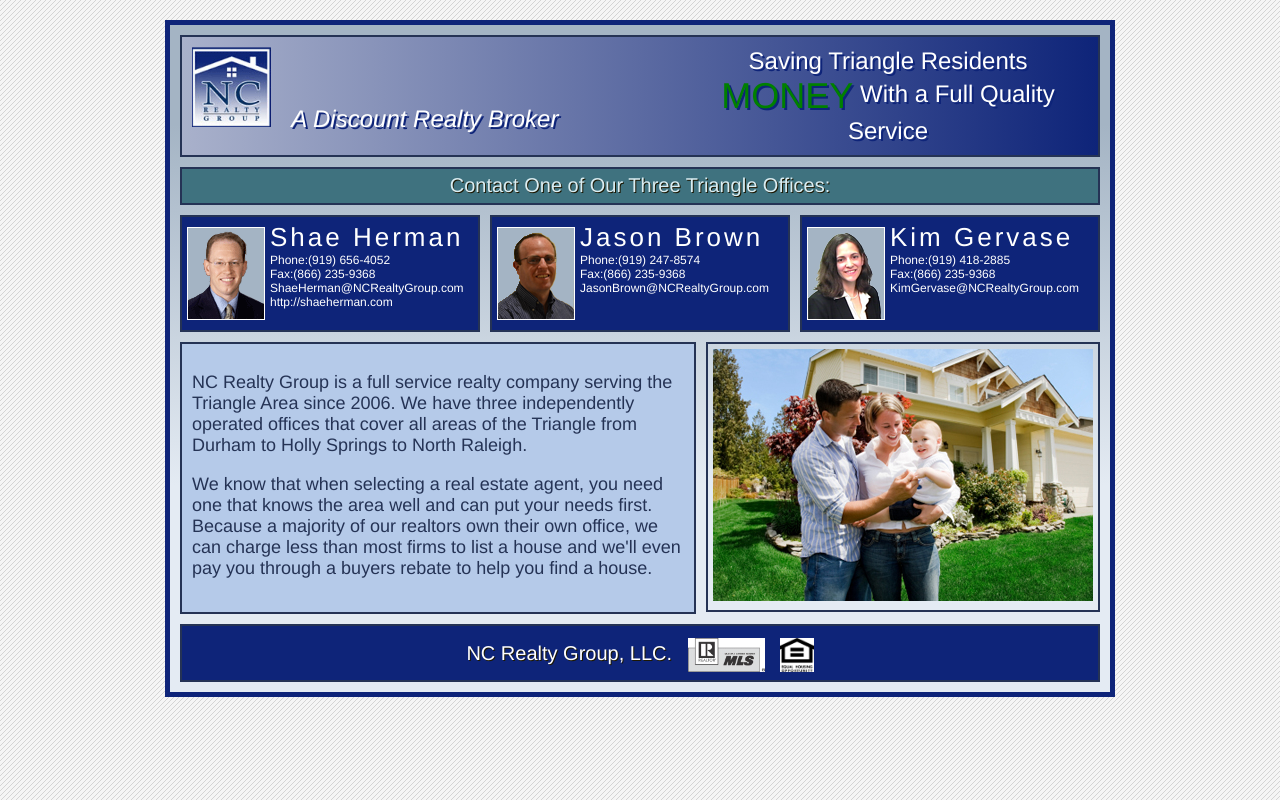
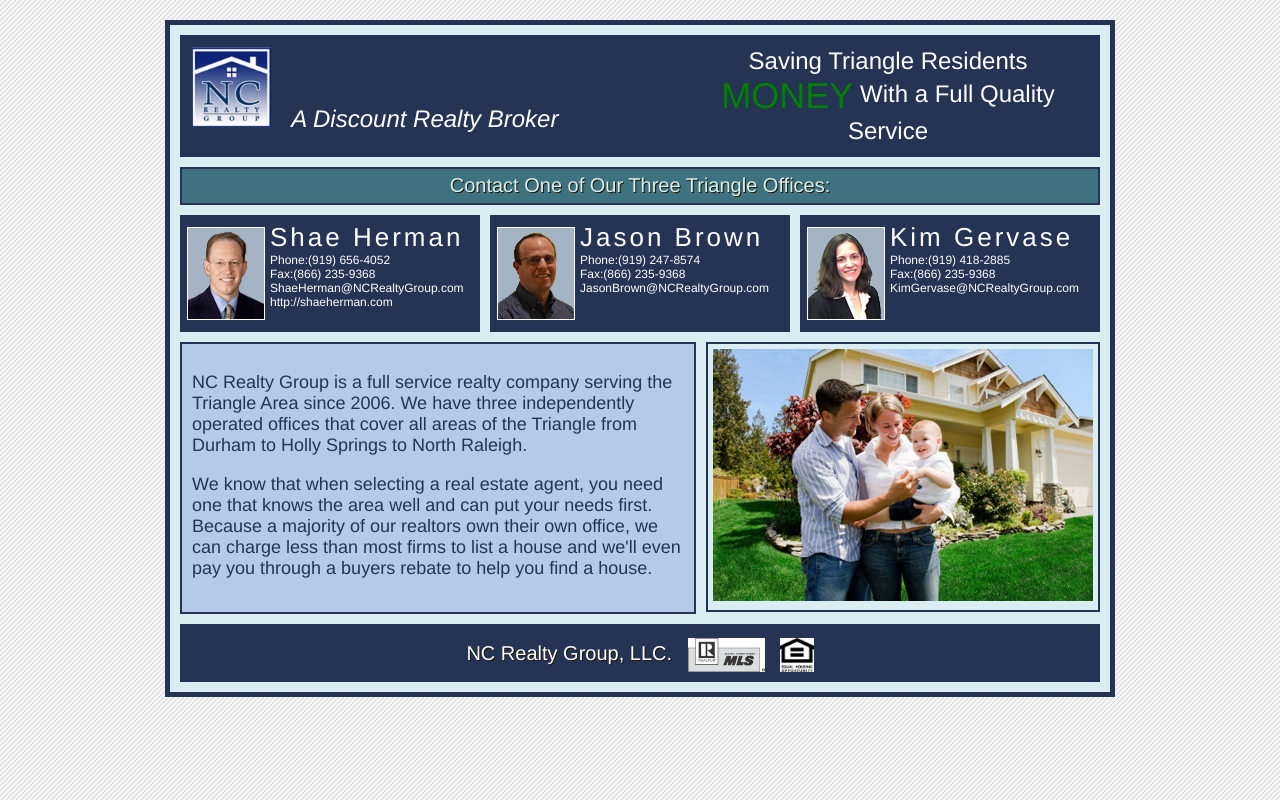
Before and after one commit to jmb41076/ncrealtygroup, a website: page src/pages/index.html in a window 1280 px wide. Drawn offline with nearby package versions, Linux system fonts and the light colour scheme; files that its build step writes are made by us from their sources; files whose address does not match are found by name.

Commit message:
new blue

```diff
--- a/src/sass/ncrealtygroup.scss
+++ b/src/sass/ncrealtygroup.scss
@@ -1,4 +1,7 @@
-$bgColor: #A4B4C4;
+//$bgColor: #A4B4C4;
+$bgColor: #daedf2;
+$ncRealtyBlue: #253355;
+
 
 * {
     font-family: "Helvetica Neue";
@@ -14,7 +17,7 @@ body {
     /*border-radius:50px;*/
     border-width: 5px;
     border-style: solid;
-    border-color: #0E2479;
+    border-color: $ncRealtyBlue;
     margin-top: 20px;
     margin-bottom: 20px;
     height: 100%;
@@ -22,14 +25,6 @@ body {
     width: 940px;
     margin-right: auto;
     margin-left: auto;
-    background-image: linear-gradient(top, rgb(164, 180, 196) 15%, rgb(228, 235, 243) 69%);
-    background-image: -o-linear-gradient(top, rgb(164, 180, 196) 15%, rgb(228, 235, 243) 69%);
-    background-image: -moz-linear-gradient(top, rgb(164, 180, 196) 15%, rgb(228, 235, 243) 69%);
-    background-image: -webkit-linear-gradient(top, rgb(164, 180, 196) 15%, rgb(228, 235, 243) 69%);
-    background-image: -ms-linear-gradient(top, rgb(164, 180, 196) 15%, rgb(228, 235, 243) 69%);
-    background-image: -webkit-gradient( linear, left top, left bottom, color-stop(0.15, rgb(164, 180, 196)), color-stop(0.69, rgb(228, 235, 243)));
-//    filter: progid: DXImageTransform.Microsoft.gradient(startColorstr=#A9B1CB, endColorstr=#E4EBF3);
-    -ms-filter: "progid:DXImageTransform.Microsoft.gradient(startColorstr=#A9B1CB, endColorstr=#E4EBF3)";
 }
 
 .logoheader {
@@ -40,16 +35,9 @@ body {
     width: 896px;
     border-style: solid;
     border-width: 2px;
-    border-color: #253355;
+    border-color: $ncRealtyBlue;
+    background-color: $ncRealtyBlue;
     padding: 10px;
-    background-image: linear-gradient(left, #A9B1CB 0%, #0E2479 100%);
-    background-image: -o-linear-gradient(left, #A9B1CB 0%, #0E2479 100%);
-    background-image: -moz-linear-gradient(left, #A9B1CB 0%, #0E2479 100%);
-    background-image: -webkit-linear-gradient(left, #A9B1CB 0%, #0E2479 100%);
-    background-image: -ms-linear-gradient(left, #A9B1CB 0%, #0E2479 100%);
-    background-image: -webkit-gradient( linear, left top, right top, color-stop(0, #A9B1CB), color-stop(1, #0E2479));
-//    filter: progid: DXImageTransform.Microsoft.gradient(startColorstr=#A9B1CB, endColorstr=#0E2479);
-    -ms-filter: "progid:DXImageTransform.Microsoft.gradient(startColorstr=#A9B1CB, endColorstr=#0E2479)";
 }
 
 .logospan {
@@ -61,7 +49,7 @@ body {
     color: #FFFFFF;
     font-style: italic;
     margin-left: 20px;
-    text-shadow: 2px 2px #0E2479;
+    text-shadow: 2px 2px $ncRealtyBlue;
 }
 
 .savingtext_header {
@@ -70,7 +58,7 @@ body {
     color: #FFFFFF;
     font-style: bold;
     /*margin-left:100px;*/
-    text-shadow: 2px 2px #0E2479;
+    text-shadow: 2px 2px $ncRealtyBlue;
     max-width: 400px;
     height: 100%;
     text-align: center;
@@ -90,7 +78,7 @@ body {
     width: 896px;
     border-style: solid;
     border-width: 2px;
-    border-color: #253355;
+    border-color: $ncRealtyBlue;
     padding-left: 10px;
     padding-right: 10px;
     padding-top: 5px;
@@ -112,8 +100,8 @@ body {
     width: 296px;
     border-style: solid;
     border-width: 2px;
-    border-color: #253355;
-    background-color: #0E2479;
+    border-color: $ncRealtyBlue;
+    background-color: $ncRealtyBlue;
     /*padding:10px;*/
 }
 
@@ -165,7 +153,7 @@ body {
 .happyhomebuyers {
     border-style: solid;
     border-width: 2px;
-    border-color: #253355;
+    border-color: $ncRealtyBlue;
     margin-left: 10px;
     margin-right: 10px;
     margin-bottom: 10px;
@@ -180,7 +168,7 @@ body {
     height: 248px;
     border-style: solid;
     border-width: 2px;
-    border-color: #253355;
+    border-color: $ncRealtyBlue;
     margin-left: 10px;
     margin-bottom: 10px;
     float: left;
@@ -200,9 +188,9 @@ body {
     width: 906px;
     border-style: solid;
     border-width: 2px;
-    border-color: #253355;
+    border-color: $ncRealtyBlue;
     padding: 5px;
-    background-color: #0E2479;
+    background-color: $ncRealtyBlue;
     color: #ffffff;
     text-shadow: 1px 1px #1D1803;
     text-align: center;
```
